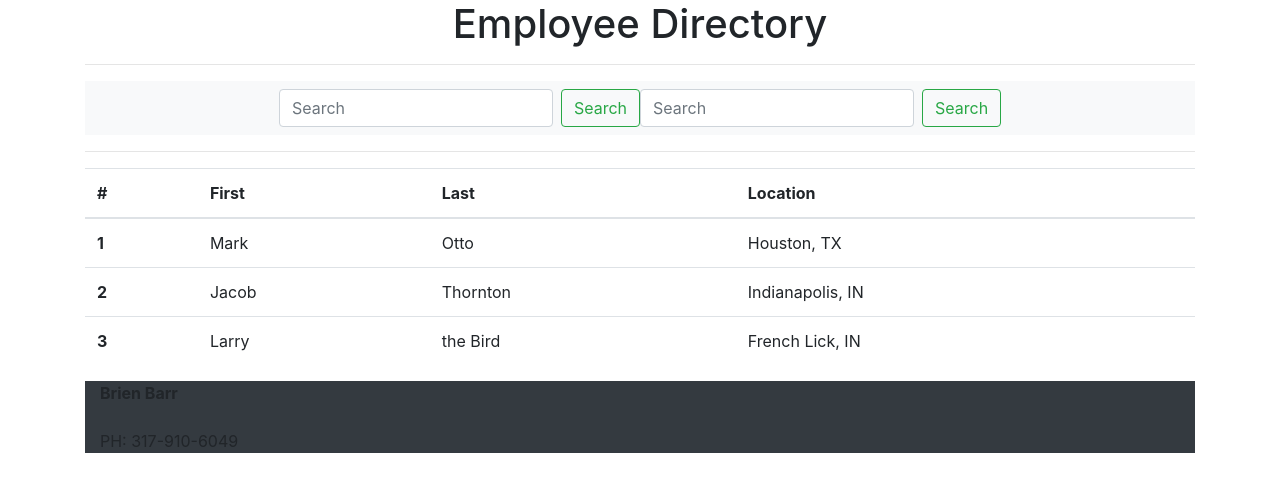
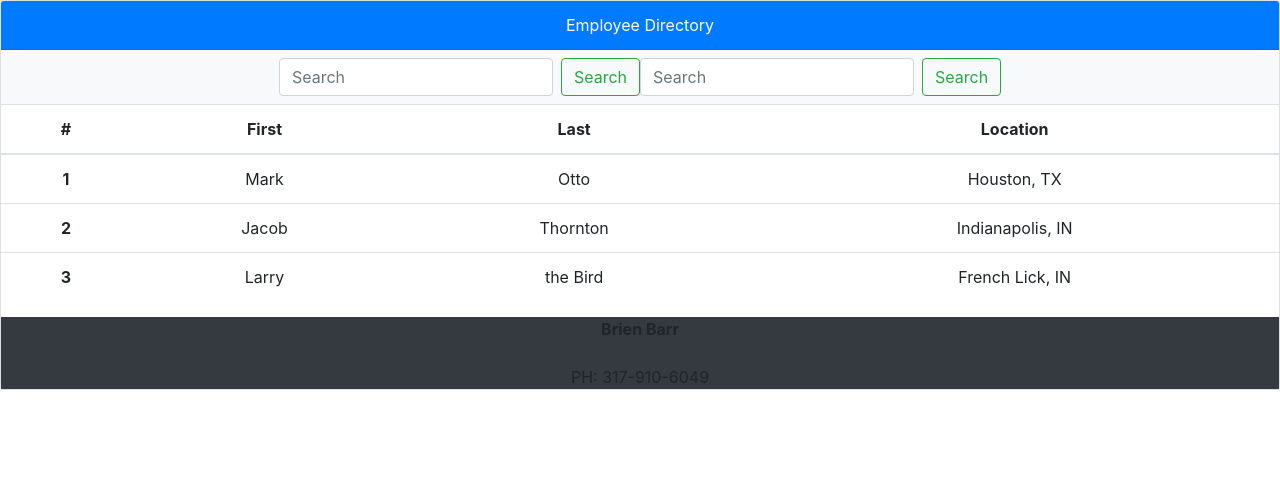
Before and after one commit to BrienBarr/Employee-Directory, a React (Create React App) app: page / in a window 1280 px wide. Shown: the top 492 px of the page. Built offline with nearby package versions, Linux system fonts and the light colour scheme.

Commit message:
changed main div in App to card class and made Table component

```diff
--- a/src/App.js
+++ b/src/App.js
@@ -3,46 +3,16 @@ import React from 'react';
 // import logo from './logo.svg';
 import './App.css';
 import Nav from './components/Nav';
+import Table from './components/Table';
 
 function App() {
   return (
-    <div className="container">
-      <header className="text-center">
-        <h1>Employee Directory</h1>
-      </header>
-      <hr/>
+    <div className="card text-center">
+      <div className="card-header bg-primary text-white">
+        Employee Directory
+      </div>
       <Nav />
-      <hr/>
-      <table className="table">
-        <thead>
-          <tr>
-            <th scope="col">#</th>
-            <th scope="col">First</th>
-            <th scope="col">Last</th>
-            <th scope="col">Location</th>
-          </tr>
-        </thead>
-        <tbody>
-          <tr>
-            <th scope="row">1</th>
-            <td>Mark</td>
-            <td>Otto</td>
-            <td>Houston, TX</td>
-          </tr>
-          <tr>
-            <th scope="row">2</th>
-            <td>Jacob</td>
-            <td>Thornton</td>
-            <td>Indianapolis, IN</td>
-          </tr>
-          <tr>
-            <th scope="row">3</th>
-            <td>Larry</td>
-            <td>the Bird</td>
-            <td>French Lick, IN</td>
-          </tr>
-        </tbody>
-      </table>
+      <Table />
       <footer className="footer footer-dark bg-dark">
         <div className="container">
           <strong>Brien Barr</strong><br/>
--- /dev/null
+++ b/src/components/Table.js
@@ -0,0 +1,38 @@
+import React from 'react';
+
+function Table() {
+  return (
+    <table className="table">
+        <thead>
+          <tr>
+            <th scope="col">#</th>
+            <th scope="col">First</th>
+            <th scope="col">Last</th>
+            <th scope="col">Location</th>
+          </tr>
+        </thead>
+        <tbody>
+          <tr>
+            <th scope="row">1</th>
+            <td>Mark</td>
+            <td>Otto</td>
+            <td>Houston, TX</td>
+          </tr>
+          <tr>
+            <th scope="row">2</th>
+            <td>Jacob</td>
+            <td>Thornton</td>
+            <td>Indianapolis, IN</td>
+          </tr>
+          <tr>
+            <th scope="row">3</th>
+            <td>Larry</td>
+            <td>the Bird</td>
+            <td>French Lick, IN</td>
+          </tr>
+        </tbody>
+      </table>
+  )
+};
+
+export default Table;
```
